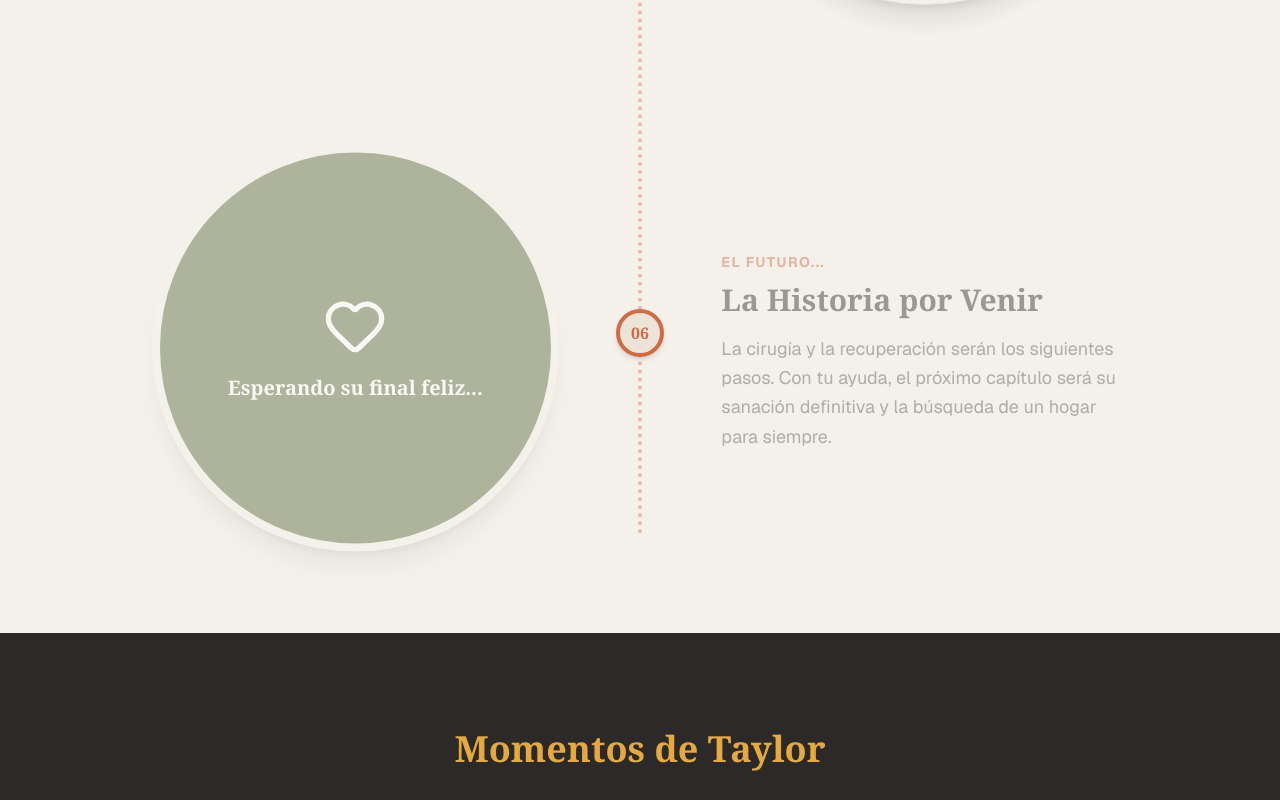
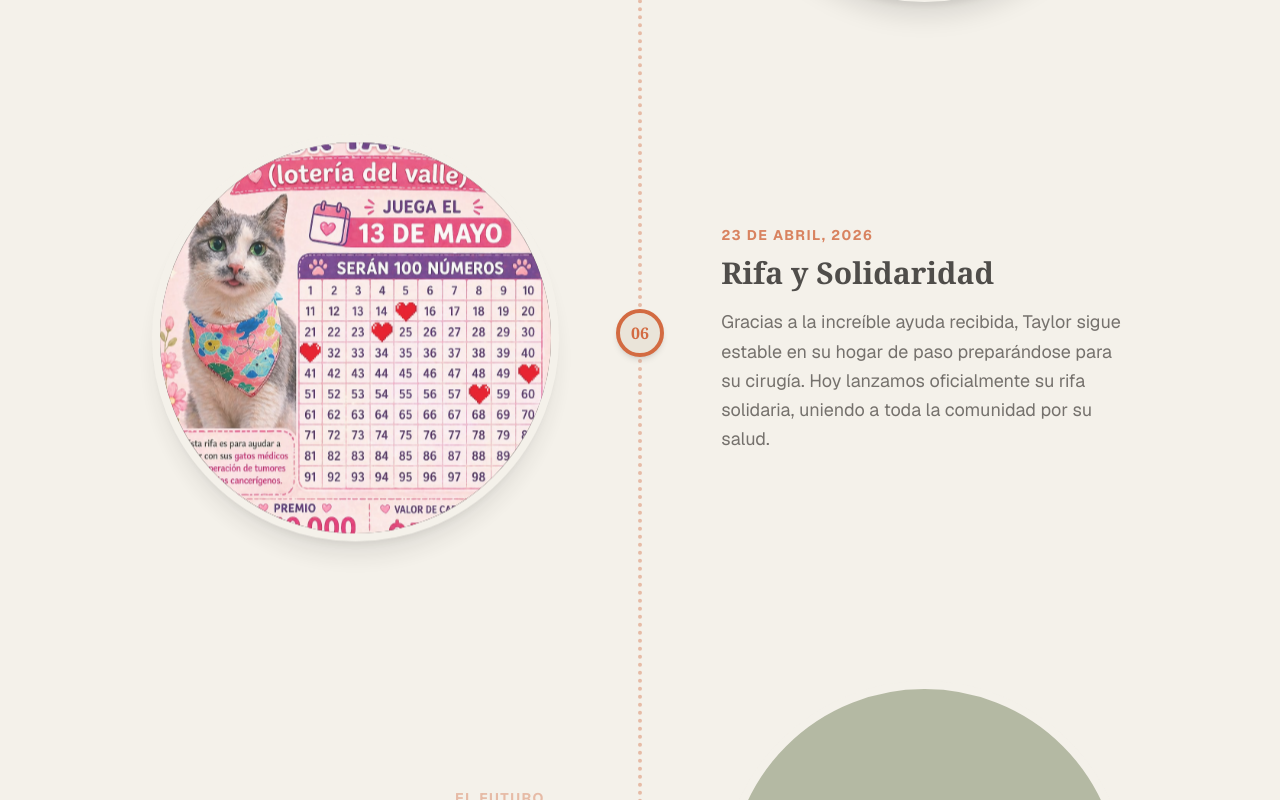
Before and after one commit to stevenD18skz/animal-rescues, a Next.js app: page / in a window 1280 px wide. Shown: the part 6960-7760 px from the top of the page. Built offline with nearby package versions, Linux system fonts and the light colour scheme.

Commit message:
feat: add HowToHelp and Story components with associated support images and donation details

```diff
--- a/src/components/Story.tsx
+++ b/src/components/Story.tsx
@@ -40,6 +40,13 @@ export default function Story() {
     },
     {
       step: "06",
+      date: "23 de Abril, 2026",
+      title: "Rifa y Solidaridad",
+      description: "Gracias a la increíble ayuda recibida, Taylor sigue estable en su hogar de paso preparándose para su cirugía. Hoy lanzamos oficialmente su rifa solidaria, uniendo a toda la comunidad por su salud.",
+      media: { type: "image", src: "/taylor/brochure-raffle.jpeg" }
+    },
+    {
+      step: "07",
       date: "El Futuro...",
       title: "La Historia por Venir",
       description: "La cirugía y la recuperación serán los siguientes pasos. Con tu ayuda, el próximo capítulo será su sanación definitiva y la búsqueda de un hogar para siempre.",
```
Also changed, not shown: public/taylor/brochure-raffle.jpeg (added), 1 other file (tests, documents, lock files or other folders).
